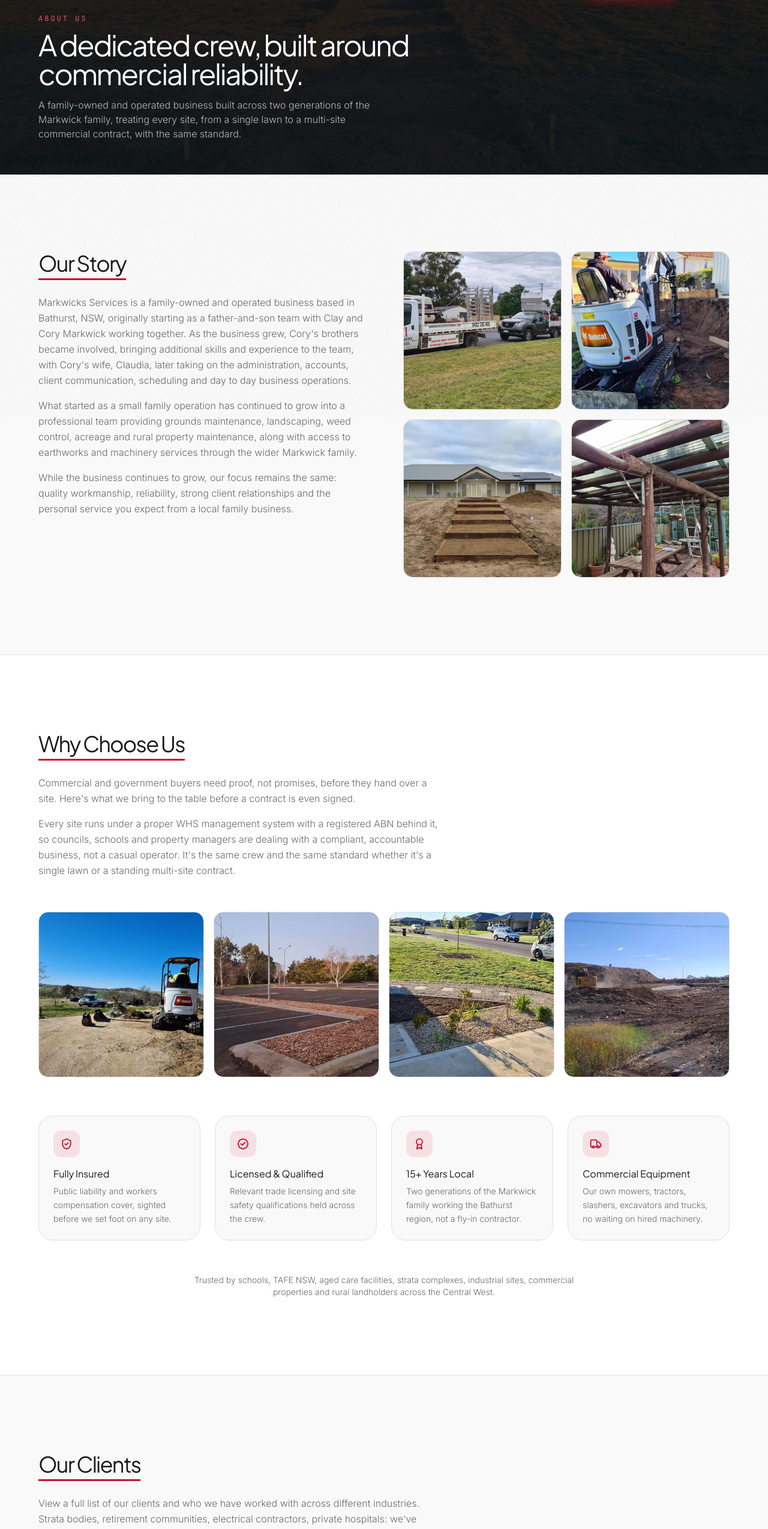
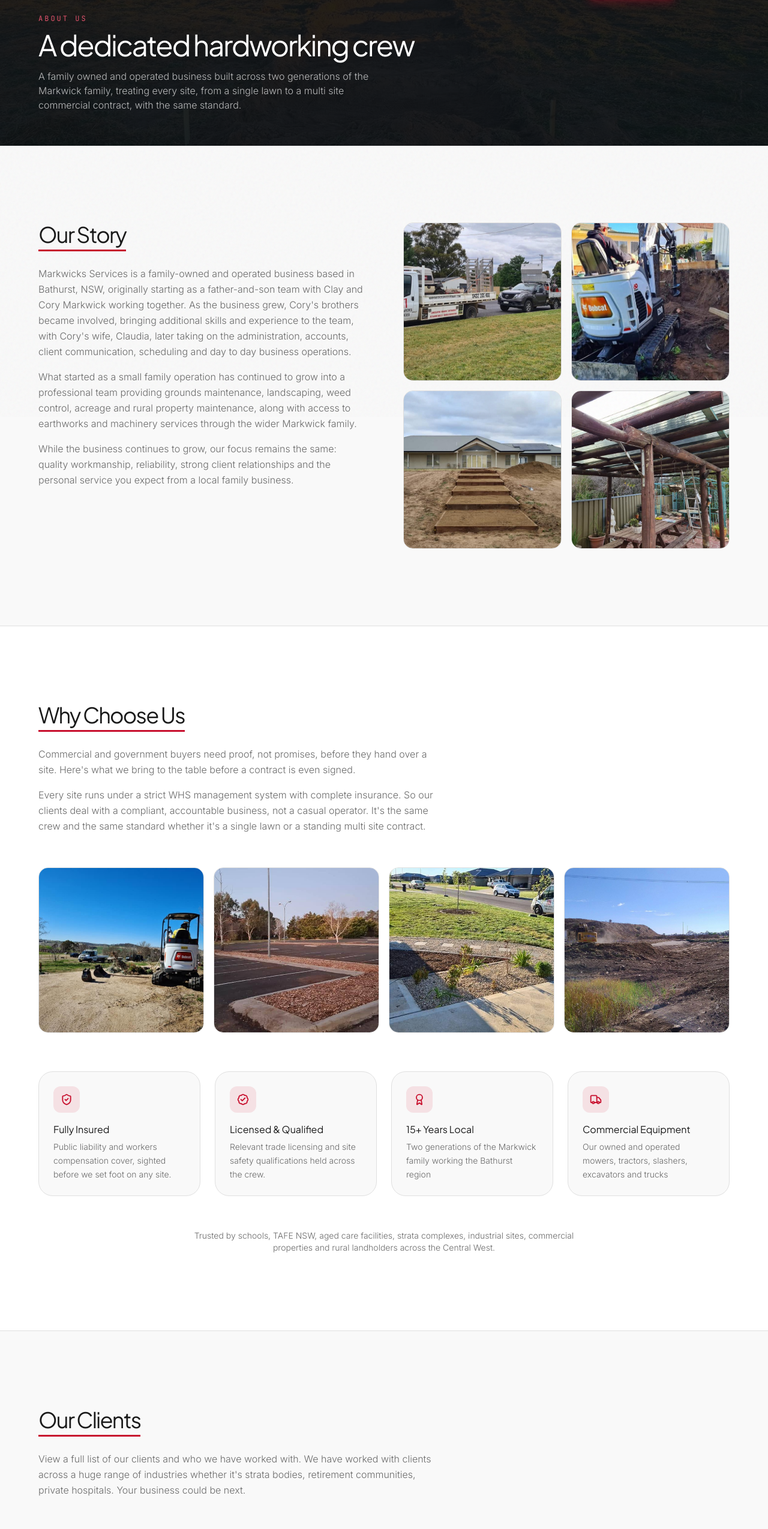
Before and after one commit to Dex-dev12/markwicks, a React (Vite) app: page /about in a window 1280 px wide. Shown: the part 105-2654 px from the top of the page at 60% size. Built offline with nearby package versions, Linux system fonts and the light colour scheme.

Commit message:
Content updates across homepage, about, contact, equipment, services, portfolio
Reworded headlines, subtitles and body copy on multiple pages, added a
real client testimonial (Mary-Rose Townsend) to the homepage.

```diff
--- a/src/pages/About.jsx
+++ b/src/pages/About.jsx
@@ -34,12 +34,12 @@ const WHY_HIGHLIGHTS = [
   {
     icon: Award,
     title: '15+ Years Local',
-    text: 'Two generations of the Markwick family working the Bathurst region, not a fly-in contractor.',
+    text: 'Two generations of the Markwick family working the Bathurst region',
   },
   {
     icon: Truck,
     title: 'Commercial Equipment',
-    text: 'Our own mowers, tractors, slashers, excavators and trucks, no waiting on hired machinery.',
+    text: 'Our owned and operated mowers, tractors, slashers, excavators and trucks',
   },
 ]
 
@@ -72,7 +72,7 @@ function WhyChooseUsSection() {
             Commercial and government buyers need proof, not promises, before they hand over a site. Here's what we bring to the table before a contract is even signed.
           </p>
           <p className="text-muted leading-relaxed">
-            Every site runs under a proper WHS management system with a registered ABN behind it, so councils, schools and property managers are dealing with a compliant, accountable business, not a casual operator. It's the same crew and the same standard whether it's a single lawn or a standing multi-site contract.
+            Every site runs under a strict WHS management system with complete insurance. So our clients deal with a compliant, accountable business, not a casual operator. It's the same crew and the same standard whether it's a single lawn or a standing multi site contract.
           </p>
         </div>
 
@@ -126,7 +126,7 @@ function OurClientsSection() {
         <div className="clients-heading max-w-2xl mb-14">
           <h2 className="relative inline-block w-fit font-display text-3xl sm:text-4xl font-bold tracking-tighter pb-2 mb-6 after:content-[''] after:absolute after:left-0 after:bottom-0 after:h-[3px] after:w-full after:bg-primary">Our Clients</h2>
           <p className="text-muted leading-relaxed">
-            View a full list of our clients and who we have worked with across different industries. Strata bodies, retirement communities, electrical contractors, private hospitals: we've worked across a huge range of industries, and your business could be next.
+            View a full list of our clients and who we have worked with. We have worked with clients across a huge range of industries whether it's strata bodies, retirement communities, private hospitals. Your business could be next.
           </p>
         </div>
 
@@ -257,8 +257,8 @@ export default function About() {
     <>
       <PageBanner
         eyebrow="About Us"
-        title="A dedicated crew, built around commercial reliability."
-        subtitle="A family-owned and operated business built across two generations of the Markwick family, treating every site, from a single lawn to a multi-site commercial contract, with the same standard."
+        title="A dedicated hardworking crew"
+        subtitle="A family owned and operated business built across two generations of the Markwick family, treating every site, from a single lawn to a multi site commercial contract, with the same standard."
         img="/images/about-header.jpg"
       />
 
--- a/src/pages/Contact.jsx
+++ b/src/pages/Contact.jsx
@@ -34,7 +34,7 @@ export default function Contact() {
       <PageBanner
         eyebrow="Get In Touch"
         title="Tell us about the sites you need looked after."
-        subtitle="Whether it's a one-off job or a standing multi-site contract, the first step is the same: an email or the form below."
+        subtitle="Whether it's a one off job or a standing multi site contract, the first step is the same. An email or the form below."
         img="/images/contact-header.jpg"
       />
 
--- a/src/pages/Equipment.jsx
+++ b/src/pages/Equipment.jsx
@@ -167,7 +167,7 @@ export default function Equipment() {
     <>
       <PageBanner
         eyebrow="Our Fleet"
-        title="The equipment behind every job we take on."
+        title="The equipment behind every job we take on"
         subtitle="From skid steers and excavators to commercial mowers and spray rigs, our own fleet, maintained and ready, so we're never waiting on hired machinery."
         img="/images/bobcat-action.jpg"
       />
--- a/src/pages/Home.jsx
+++ b/src/pages/Home.jsx
@@ -88,8 +88,8 @@ function Hero() {
           Bathurst, NSW &middot; Commercial &amp; Residential Grounds Care
         </p>
         <h1 className="font-display font-heavy text-4xl sm:text-6xl lg:text-7xl font-bold text-white tracking-tighter leading-[1.12] max-w-5xl">
-          <span className="hero-line-1 block">Grounds Maintenance and Property Solutions</span>
-          <span className="hero-line-2 block font-serif italic font-medium">for Commercial, Residential &amp; Rural Clients.</span>
+          <span className="hero-line-1 block">Grounds Maintenance and Landscaping</span>
+          <span className="hero-line-2 block font-serif italic font-medium">for Commercial, Residential & Rural Clients.</span>
         </h1>
         <p className="hero-meta mt-7 max-w-lg text-white/70 text-base sm:text-lg leading-relaxed">
           Licensed, scheduled grounds maintenance for councils, schools, strata and commercial sites across the Bathurst region.
@@ -161,7 +161,7 @@ function Intro() {
           <p className="font-mono text-sm uppercase tracking-[0.18em] text-primary mb-4">Who We Are</p>
           <h2 className="font-display text-4xl sm:text-5xl font-bold tracking-tighter mb-7">Make a difference with us!</h2>
           <p className="text-muted leading-relaxed text-lg sm:text-xl mb-10">
-            Our work spans residential and commercial grounds maintenance, landscaping and property makeovers, rural and acreage services, weed management, and earthworks and excavation: servicing schools, TAFE NSW, aged care facilities, strata complexes, industrial sites, commercial properties and rural landholders alike.
+            We handle the full spectrum of landscaping and grounds work from commercial maintenance and property makeovers to rural and acreage services, weed management, and earthworks and excavation. We service schools, TAFE NSW, aged care facilities, strata complexes, industrial sites, and rural landholders across the Central West.
           </p>
           <div className="space-y-7">
             {points.map((p) => (
@@ -183,7 +183,10 @@ function Intro() {
 }
 
 const TESTIMONIALS = [
-  { quote: 'Awaiting client testimonial. Swap in a real quote once confirmed.', name: '[Client name]', role: '[Organisation]', placeholder: true },
+  {
+    quote: "We have used Markwicks for a number of years as our go-to team for all our landscaping and garden maintenance needs. Their work has ranged from designing and installing garden features and retaining walls to the regular upkeep of our large country garden. We also rely on them to maintain our commercial premises. The boys are consistently reliable, trustworthy and hardworking. Their pricing is fair, and the work is always completed to a high standard. We are very happy to highly recommend Markwicks.",
+    name: 'Mary-Rose Townsend',
+  },
   { quote: 'Awaiting client testimonial. Swap in a real quote once confirmed.', name: '[Client name]', role: '[Organisation]', placeholder: true },
   { quote: 'Awaiting client testimonial. Swap in a real quote once confirmed.', name: '[Client name]', role: '[Organisation]', placeholder: true },
 ]
@@ -224,9 +227,9 @@ function Testimonials() {
                   Example
                 </span>
               )}
-              <p className="font-serif italic text-lg text-ink leading-relaxed mb-5">&ldquo;{t.quote}&rdquo;</p>
-              <p className="text-sm font-semibold text-ink">{t.name}</p>
-              <p className="text-xs text-muted">{t.role}</p>
+              {t.name && <p className="text-sm font-semibold text-ink mb-1">{t.name}</p>}
+              {t.role && <p className="text-xs text-muted mb-4">{t.role}</p>}
+              <p className="font-serif italic text-lg text-ink leading-relaxed">&ldquo;{t.quote}&rdquo;</p>
             </div>
           ))}
         </div>
--- a/src/pages/Portfolio.jsx
+++ b/src/pages/Portfolio.jsx
@@ -46,7 +46,7 @@ export default function Portfolio() {
       <PageBanner
         eyebrow="Portfolio"
         title="Work across the Bathurst region."
-        subtitle="Commercial grounds contracts, excavation and residential grounds care: real work across the Bathurst region."
+        subtitle="Commercial grounds contracts, excavation and residential grounds care. Take a look at what we have done across the Bathurst region."
         img="/images/portfolio-header.jpg"
       />
 
--- a/src/pages/Services.jsx
+++ b/src/pages/Services.jsx
@@ -24,7 +24,7 @@ export default function Services() {
       <PageBanner
         eyebrow="What We Do"
         title="Our Services"
-        subtitle="We provide residential services, commercial grounds maintenance, landscaping, rural & acreage services, weed management, and earthworks & excavation across Bathurst and the Central West."
+        subtitle="We provide a full spectrum of landscaping and grounds keeping services. Ranging from residential services, to commercial grounds maintenance, rural & acreage services, weed management, and earthworks & excavation across Bathurst and the Central West."
         img="/images/services-header.jpg"
       />
       <section ref={ref}>
```
